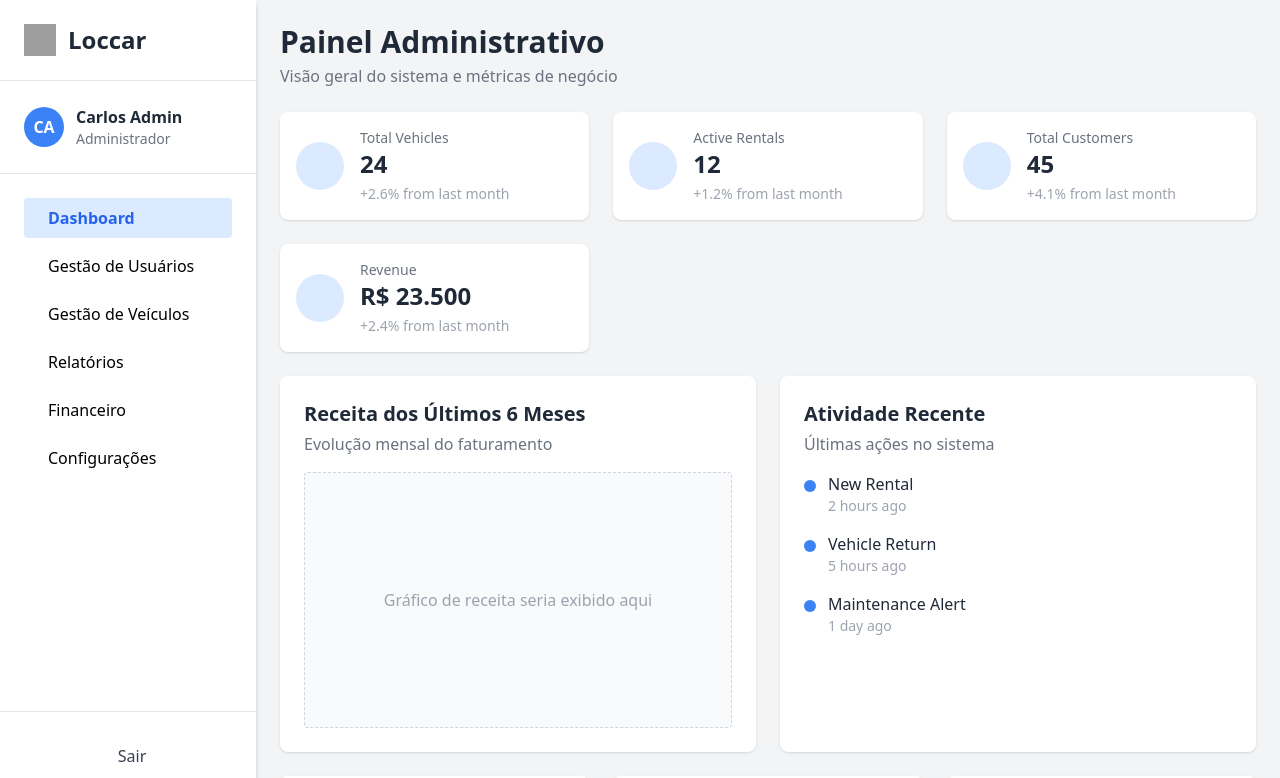
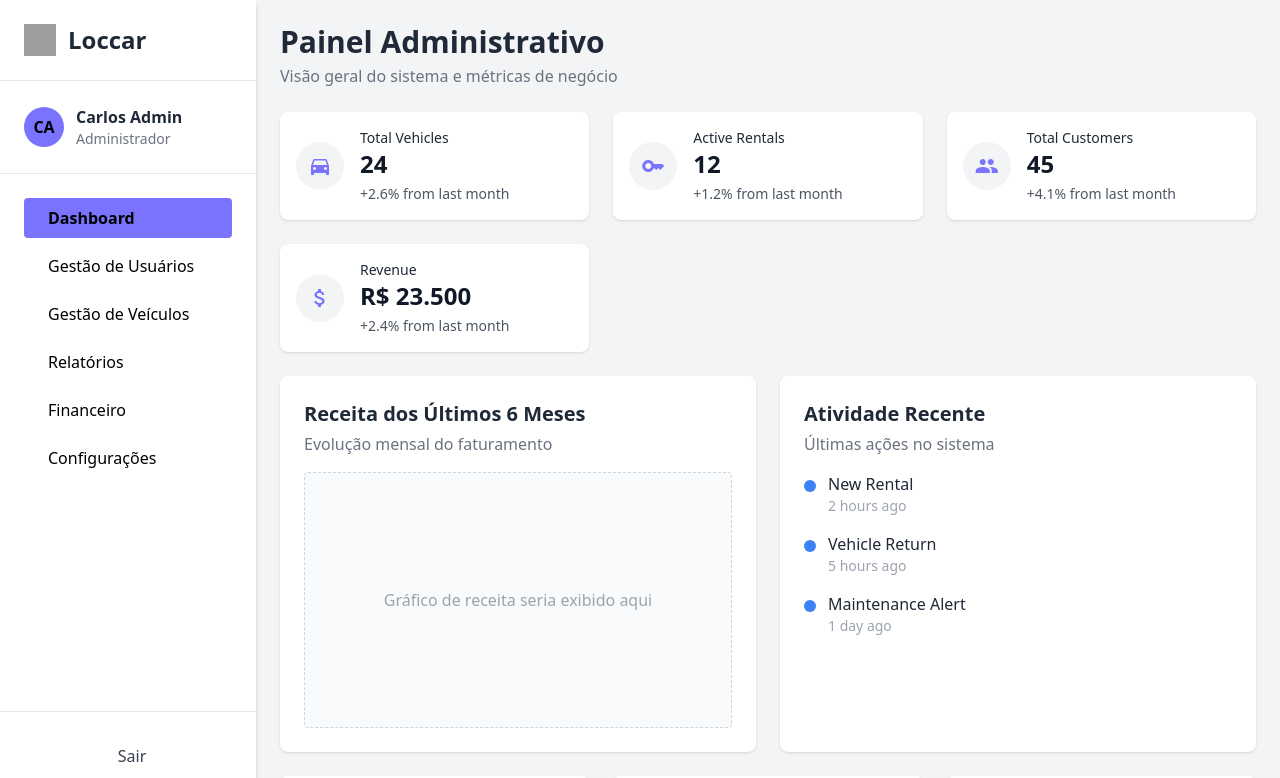
Before and after one commit to Loccar-Locadora/Loccar-Web, an Angular app in the folder loccar-web/: page /dashboard in a window 1280 px wide. Shown: the top 778 px of the page. Built offline with nearby package versions, Linux system fonts and the light colour scheme; grey boxes are pictures that could not be loaded.

Commit message:
chore: Corrigindo versão tailwind

```diff
--- a/loccar-web/package.json
+++ b/loccar-web/package.json
@@ -14,6 +14,7 @@
     "@angular/compiler": "^19.2.0",
     "@angular/core": "^19.2.0",
     "@angular/forms": "^19.2.0",
+    "@angular/material": "^19.0.0",
     "@angular/platform-browser": "^19.2.0",
     "@angular/platform-browser-dynamic": "^19.2.0",
     "@angular/router": "^19.2.0",
--- a/loccar-web/src/app/features/dashboard/admin-dashboard.component.ts
+++ b/loccar-web/src/app/features/dashboard/admin-dashboard.component.ts
@@ -23,37 +23,12 @@ export class AdminDashboardComponent {
     // Initialize with mock data for now
     this.stats$ = new Observable<StatItem[]>(observer => {
       observer.next([
-        {
-          id: '1',
-          title: 'Total Vehicles',
-          value: '24',
-          hint: '+2.6% from last month',
-          icon: 'car'
-        },
-        {
-          id: '2',
-          title: 'Active Rentals',
-          value: '12',
-          hint: '+1.2% from last month',
-          icon: 'key'
-        },
-        {
-          id: '3',
-          title: 'Total Customers',
-          value: '45',
-          hint: '+4.1% from last month',
-          icon: 'users'
-        },
-        {
-          id: '4',
-          title: 'Revenue',
-          value: 'R$ 23.500',
-          hint: '+2.4% from last month',
-          icon: 'currency-dollar'
-        }
+        { id: 1, title: 'Total Vehicles', value: '24', hint: '+2.6% from last month', icon: 'directions_car' },
+        { id: 2, title: 'Active Rentals', value: '12', hint: '+1.2% from last month', icon: 'key' },
+        { id: 3, title: 'Total Customers', value: '45', hint: '+4.1% from last month', icon: 'people' },
+        { id: 4, title: 'Revenue', value: 'R$ 23.500', hint: '+2.4% from last month', icon: 'attach_money' }
       ]);
     });
-
     this.activities$ = new Observable<ActivityItem[]>(observer => {
       observer.next([
         {
--- a/loccar-web/src/app/features/dashboard/models.ts
+++ b/loccar-web/src/app/features/dashboard/models.ts
@@ -1,6 +1,6 @@
 // src/app/dashboard/models.ts
 export interface StatItem {
-  id: string;
+  id: number;
   title: string;
   value: string;
   hint?: string;
--- a/loccar-web/src/app/layouts/sidebar/sidebar.component.html
+++ b/loccar-web/src/app/layouts/sidebar/sidebar.component.html
@@ -2,13 +2,13 @@
 <aside class="fixed left-0 top-0 h-full w-64 bg-white shadow-md flex flex-col justify-between">
   <!-- Logo -->
   <div class="p-6 flex items-center space-x-3 border-b border-gray-200">
-    <img src="assets/icons/car.svg" alt="logo" class="w-8 h-8" />
+    <img src="../../assets/car.svg" alt="logo" class="w-8 h-8" />
     <span class="text-2xl font-bold text-gray-800">Loccar</span>
   </div>
 
   <!-- User Info -->
   <div class="p-6 flex items-center space-x-3 border-b border-gray-200">
-    <div class="w-10 h-10 bg-blue-500 text-white font-bold flex items-center justify-center rounded-full">
+    <div class="w-10 h-10 bg-[oklch(.646_.222_280.116)] text-black font-bold flex items-center justify-center rounded-full">
       CA
     </div>
     <div>
@@ -19,33 +19,33 @@
 
   <!-- Navigation Menu -->
   <nav class="flex-1 p-6 flex flex-col space-y-2">
-    <a routerLink="/dashboard" routerLinkActive="bg-blue-100 text-blue-600 font-semibold"
-       class="flex items-center space-x-3 px-3 py-2 rounded hover:bg-gray-100 hover:text-blue-600 transition">
+    <a routerLink="/dashboard" routerLinkActive="bg-[oklch(.646_.222_280.116)] text-black font-semibold"
+       class="flex items-center space-x-3 px-3 py-2 rounded hover:bg-[oklch(.646_.222_280.116)] hover:text-white transition">
       <i class="bi bi-house"></i>
       <span>Dashboard</span>
     </a>
-    <a routerLink="/usuarios" routerLinkActive="bg-blue-100 text-blue-600 font-semibold"
-       class="flex items-center space-x-3 px-3 py-2 rounded hover:bg-gray-100 hover:text-blue-600 transition">
+    <a routerLink="/usuarios" routerLinkActive="bg-[oklch(.646_.222_280.116)] text-black font-semibold"
+       class="flex items-center space-x-3 px-3 py-2 rounded hover:bg-[oklch(.646_.222_280.116)] hover:text-white transition">
       <i class="bi bi-people"></i>
       <span>Gestão de Usuários</span>
     </a>
-    <a routerLink="/veiculos" routerLinkActive="bg-blue-100 text-blue-600 font-semibold"
-       class="flex items-center space-x-3 px-3 py-2 rounded hover:bg-gray-100 hover:text-blue-600 transition">
+    <a routerLink="/veiculos" routerLinkActive="bg-[oklch(.646_.222_280.116)] text-black font-semibold"
+       class="flex items-center space-x-3 px-3 py-2 rounded hover:bg-[oklch(.646_.222_280.116)] hover:text-white transition">
       <i class="bi bi-car-front"></i>
       <span>Gestão de Veículos</span>
     </a>
-    <a routerLink="/relatorios" routerLinkActive="bg-blue-100 text-blue-600 font-semibold"
-       class="flex items-center space-x-3 px-3 py-2 rounded hover:bg-gray-100 hover:text-blue-600 transition">
+    <a routerLink="/relatorios" routerLinkActive="bg-[oklch(.646_.222_280.116)] text-black font-semibold"
+       class="flex items-center space-x-3 px-3 py-2 rounded hover:bg-[oklch(.646_.222_280.116)] hover:text-white transition">
       <i class="bi bi-bar-chart"></i>
       <span>Relatórios</span>
     </a>
-    <a routerLink="/financeiro" routerLinkActive="bg-blue-100 text-blue-600 font-semibold"
-       class="flex items-center space-x-3 px-3 py-2 rounded hover:bg-gray-100 hover:text-blue-600 transition">
+    <a routerLink="/financeiro" routerLinkActive="bg-[oklch(.646_.222_280.116)] text-black font-semibold"
+       class="flex items-center space-x-3 px-3 py-2 rounded hover:bg-[oklch(.646_.222_280.116)] hover:text-white transition">
       <i class="bi bi-cash-stack"></i>
       <span>Financeiro</span>
     </a>
-    <a routerLink="/config" routerLinkActive="bg-blue-100 text-blue-600 font-semibold"
-       class="flex items-center space-x-3 px-3 py-2 rounded hover:bg-gray-100 hover:text-blue-600 transition">
+    <a routerLink="/config" routerLinkActive="bg-[oklch(.646_.222_280.116)] text-black font-semibold"
+       class="flex items-center space-x-3 px-3 py-2 rounded hover:bg-[oklch(.646_.222_280.116)] hover:text-white transition">
       <i class="bi bi-gear"></i>
       <span>Configurações</span>
     </a>
--- a/loccar-web/src/app/layouts/stats-card/stats-card.component.html
+++ b/loccar-web/src/app/layouts/stats-card/stats-card.component.html
@@ -1,15 +1,13 @@
-<!-- src/app/shared/stats-card/stats-card.component.html -->
 <div class="bg-white rounded-lg shadow p-4 flex items-center space-x-4 hover:shadow-md transition" role="group" [attr.aria-label]="data.title">
-  <!-- Ícone do card -->
-  <div class="flex-shrink-0 w-12 h-12 bg-blue-100 text-blue-600 rounded-full flex items-center justify-center" aria-hidden="true">
-    <!-- Substitua pelo seu SVG ou ícone -->
-    <svg *ngIf="data.icon" [innerHTML]="data.icon" class="w-6 h-6"></svg>
-  </div>
+      <!-- Ícone -->
+      <div class="flex-shrink-0 w-12 h-12 bg-gray-100 text-blue-600 rounded-full flex items-center justify-center">
+        <mat-icon *ngIf="data.icon" class="text-[oklch(.646_.222_280.116)] w-6 h-6">{{ data.icon }}</mat-icon>
+      </div>
 
-  <!-- Corpo do card -->
-  <div class="flex-1">
-    <div class="text-gray-500 text-sm font-medium">{{ data.title }}</div>
-    <div class="text-2xl font-bold text-gray-800">{{ data.value }}</div>
-    <div *ngIf="data.hint" class="text-gray-400 text-sm mt-1">{{ data.hint }}</div>
-  </div>
-</div>
+      <!-- Corpo do card -->
+      <div class="flex-1">
+        <div class="text-gray-800 text-sm font-medium">{{ data.title }}</div>
+        <div class="text-2xl font-bold text-gray-900">{{ data.value }}</div>
+        <div *ngIf="data.hint" class="text-gray-600 text-sm mt-1">{{ data.hint }}</div>
+      </div>
+    </div>
--- a/loccar-web/src/app/layouts/stats-card/stats-card.component.ts
+++ b/loccar-web/src/app/layouts/stats-card/stats-card.component.ts
@@ -1,13 +1,19 @@
 import { Component, Input } from '@angular/core';
-import { CommonModule } from '@angular/common'; // ← IMPORTANTE
+import { CommonModule } from '@angular/common';
+import { MatIconModule } from '@angular/material/icon';
 
 @Component({
   selector: 'app-stats-card',
   standalone: true,
-  imports: [CommonModule], // ← NECESSÁRIO para *ngIf e *ngFor
+  imports: [CommonModule, MatIconModule],
   templateUrl: './stats-card.component.html',
   styleUrls: ['./stats-card.component.scss']
 })
 export class StatsCardComponent {
-  @Input() data: any;
+  @Input() data!: {
+    title: string;
+    value: string | number;
+    hint?: string;
+    icon?: string; // nome do ícone do Material Icons, ex: "directions_car", "people", "attach_money"
+  };
 }
--- a/loccar-web/src/index.html
+++ b/loccar-web/src/index.html
@@ -11,4 +11,5 @@
   <app-root></app-root>
   <app-cadastro-usuario></app-cadastro-usuario>
 </body>
+<link href="https://fonts.googleapis.com/icon?family=Material+Icons" rel="stylesheet">
 </html>
```
Also changed, not shown: loccar-web/src/app/assets/car.svg (added), 1 other file (tests, documents, lock files or other folders).
